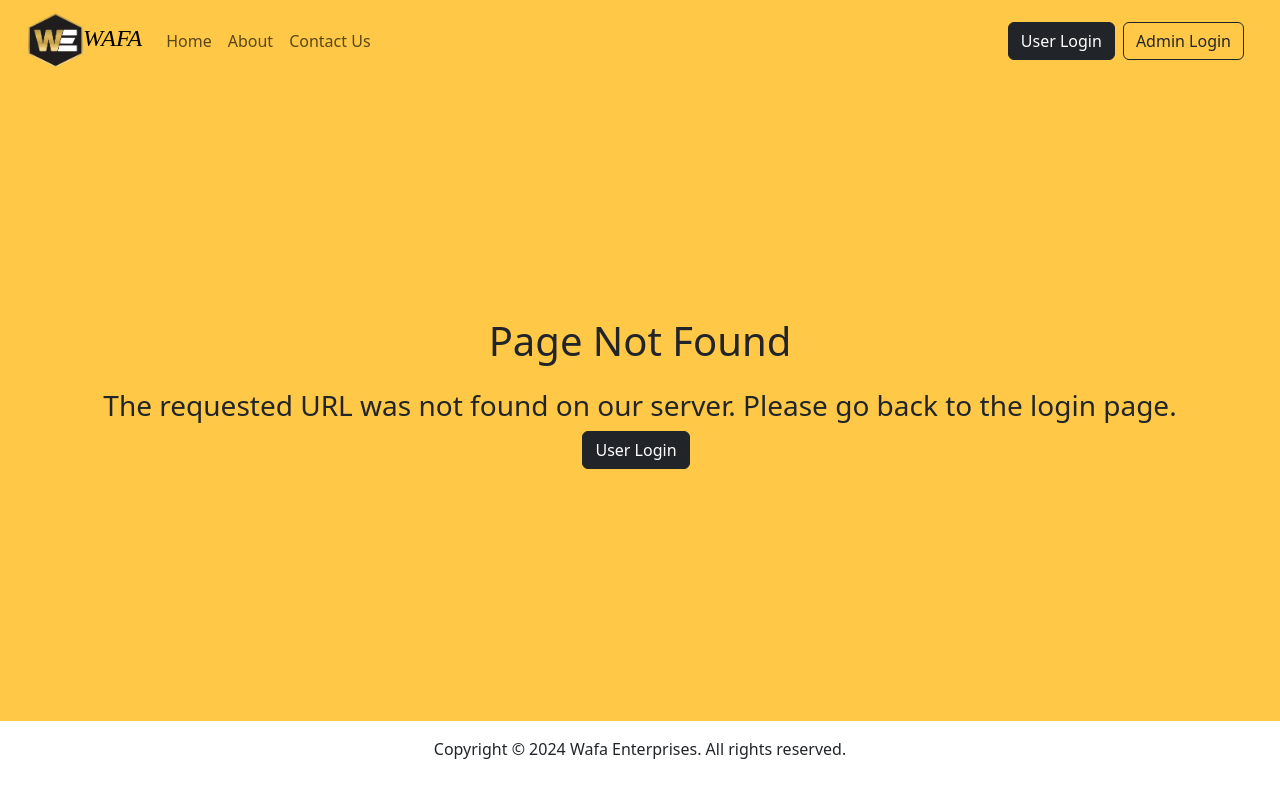
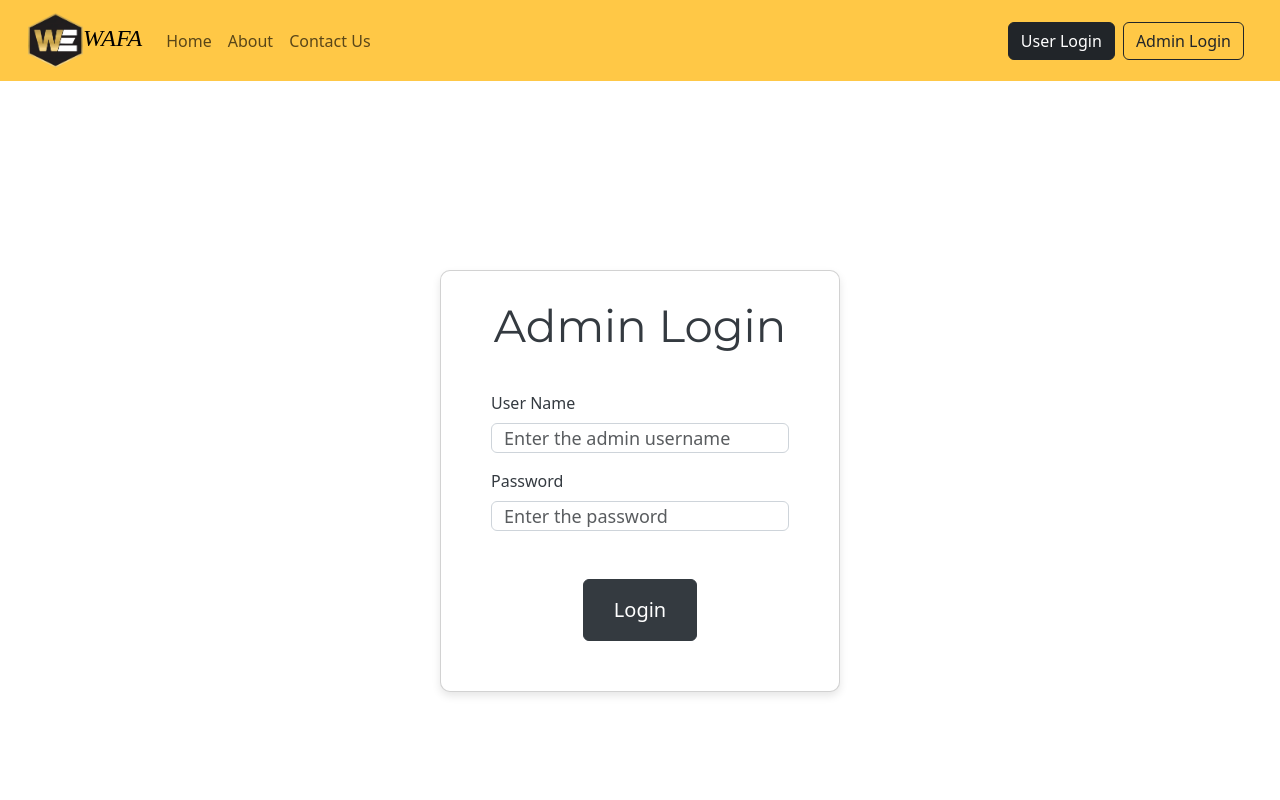
Before and after one commit to ar3hma786/wafafrontend, a React (Vite) app: page /admin in a window 1280 px wide. Shown: the top 800 px of the page. Built offline with nearby package versions, Linux system fonts and the light colour scheme; a web font is replaced by a local one.

Commit message:
Admin Login Page

```diff
--- /dev/null
+++ b/src/AgentLogin/AgentLogin.jsx
@@ -0,0 +1,65 @@
+import React, { useState } from 'react';
+import { useNavigate } from 'react-router-dom';
+import { useAuth } from '../Security/AuthContext';
+
+function AgentLogin() {
+    const [username, setUsername] = useState('');
+    const [password, setPassword] = useState('');
+    const [errorMessage, setErrorMessage] = useState('');
+    const navigate = useNavigate();
+    const authContext = useAuth();
+
+    async function handleChange(event) {
+        const { name, value } = event.target;
+        if (name === 'username') {
+            setUsername(value);
+        } else if (name === 'password') {
+            setPassword(value);
+        }
+    }
+
+    async function handleSubmit(event) {
+        event.preventDefault();
+        try {
+            const success = await authContext.adminlogin(username, password);
+            if (success) {
+                navigate(`/adminwelcome/${username}`); // Corrected navigation path
+            } else {
+                setErrorMessage('Invalid credentials. Please try again.');
+            }
+        } catch (error) {
+            console.error('Error logging in:', error);
+            setErrorMessage('An error occurred. Please try again later.');
+        }
+    }
+
+
+
+    return (
+        <div className="container d-flex justify-content-center align-items-center vh-100">
+            <div className="card user-login-card">
+                <div className="text-dark">
+                    <h4 className="userlogin text-center mt-2">Admin Login</h4>
+                </div>
+                <div className="card-body">
+                    <form onSubmit={handleSubmit}>
+                        {errorMessage && <div className='errorMessage text-danger text-center'>{errorMessage}</div>}
+                        <div className="mb-3">
+                            <label htmlFor="username" className="form-label">User Name</label>
+                            <input type="text" className="form-control" id="username" placeholder="Enter the admin username" required value={username} name="username" onChange={handleChange} />
+                        </div>
+                        <div className="mb-3">
+                            <label htmlFor="password" className="form-label">Password</label>
+                            <input type="password" className="form-control" id="password" placeholder="Enter the password" required value={password} name="password" onChange={handleChange} />
+                        </div>
+                        <div className="text-center mt-5">
+                            <button type="submit" className="btn btn-dark">Login</button>
+                        </div>
+                    </form>
+                </div>
+            </div>
+        </div>
+    );
+}
+
+export default AgentLogin;
--- /dev/null
+++ b/src/AgentLogin/AgentWelcome.jsx
@@ -0,0 +1,11 @@
+import React from 'react'
+
+function AgentWelcome() {
+    return (
+        <>
+            <h1 className='text-center text-success'>Admin Welcome</h1>
+        </>
+    )
+}
+
+export default AgentWelcome;
--- a/src/MainComponent/MainComponent.jsx
+++ b/src/MainComponent/MainComponent.jsx
@@ -9,6 +9,8 @@ import PaymentNotCompleted from '../UserLogin/PaymentNotCompleted';
 import UserLogout from '../UserLogin/UserLogout';
 import ErrorComponent from '../ErrorComponent/ErrorComponent';
 import AuthProvider, { useAuth } from '../Security/AuthContext';
+import AgentLogin from '../AgentLogin/AgentLogin';
+import AgentWelcome from '../AgentLogin/AgentWelcome';
 
 function AuthenticatedRoute({ children }) {
     const authContext = useAuth()
@@ -26,6 +28,12 @@ function MainComponent() {
                 <BrowserRouter>
                     <Header />
                     <Routes>
+                        <Route path='/admin' element={<AgentLogin />} />
+                        <Route path="/adminwelcome/:username" element={
+                            <AuthenticatedRoute>
+                                <AgentWelcome />
+                            </AuthenticatedRoute>
+                        } />
                         <Route path='/' element={<UserLogin />} />
                         <Route path='/login' element={<UserLogin />} />
                         <Route path='/welcome/:cardNumber' element={
--- a/src/Security/AuthContext.jsx
+++ b/src/Security/AuthContext.jsx
@@ -51,8 +51,22 @@ export default function AuthProvider({ children }) {
         setToken('');
     }
 
+    function adminlogin(username, password) {
+        if (username === 'khader' && password === 'dummy') {
+            setAuthenticated(true)
+            return true
+        } else {
+            setAuthenticated(false)
+            return false
+        }
+    }
+
+    function adminlogout() {
+        setAuthenticated(false)
+    }
+
     return (
-        <AuthContext.Provider value={{ isAuthenticated, login, logout, cardNumber, token }}>
+        <AuthContext.Provider value={{ isAuthenticated, login, logout, cardNumber, token, adminlogin, adminlogout }}>
             {children}
         </AuthContext.Provider>
     );
```
